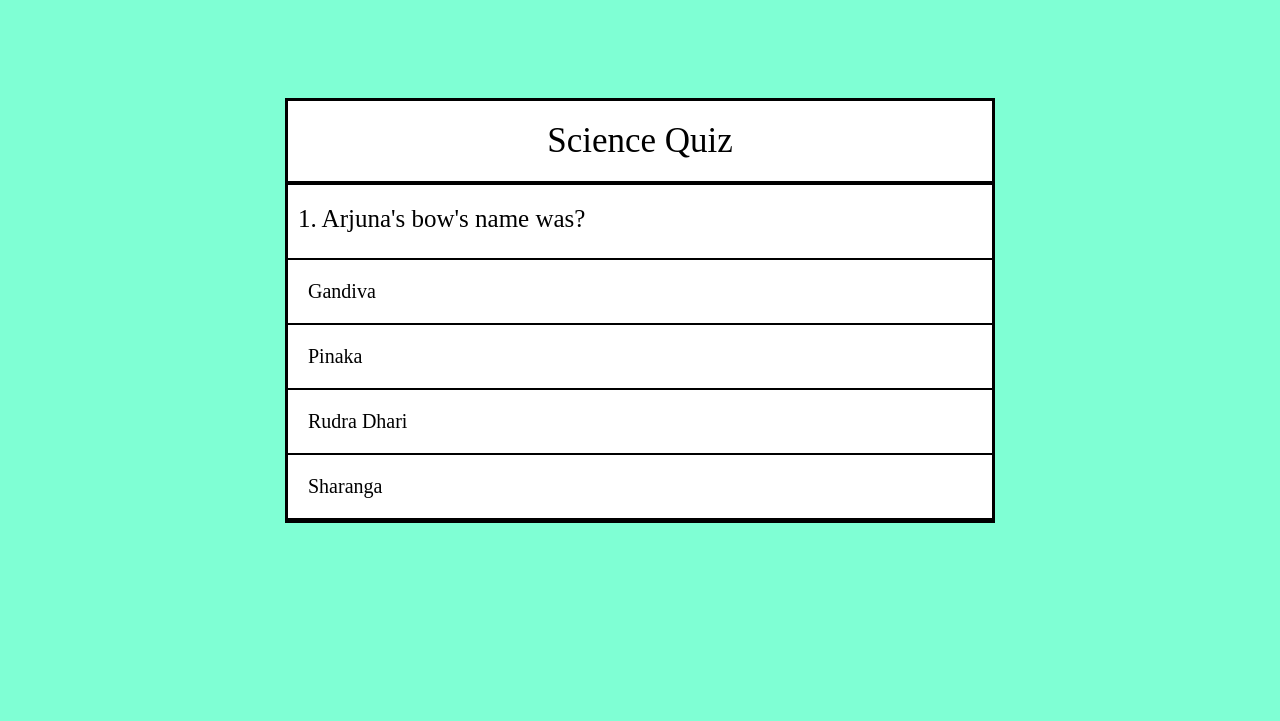
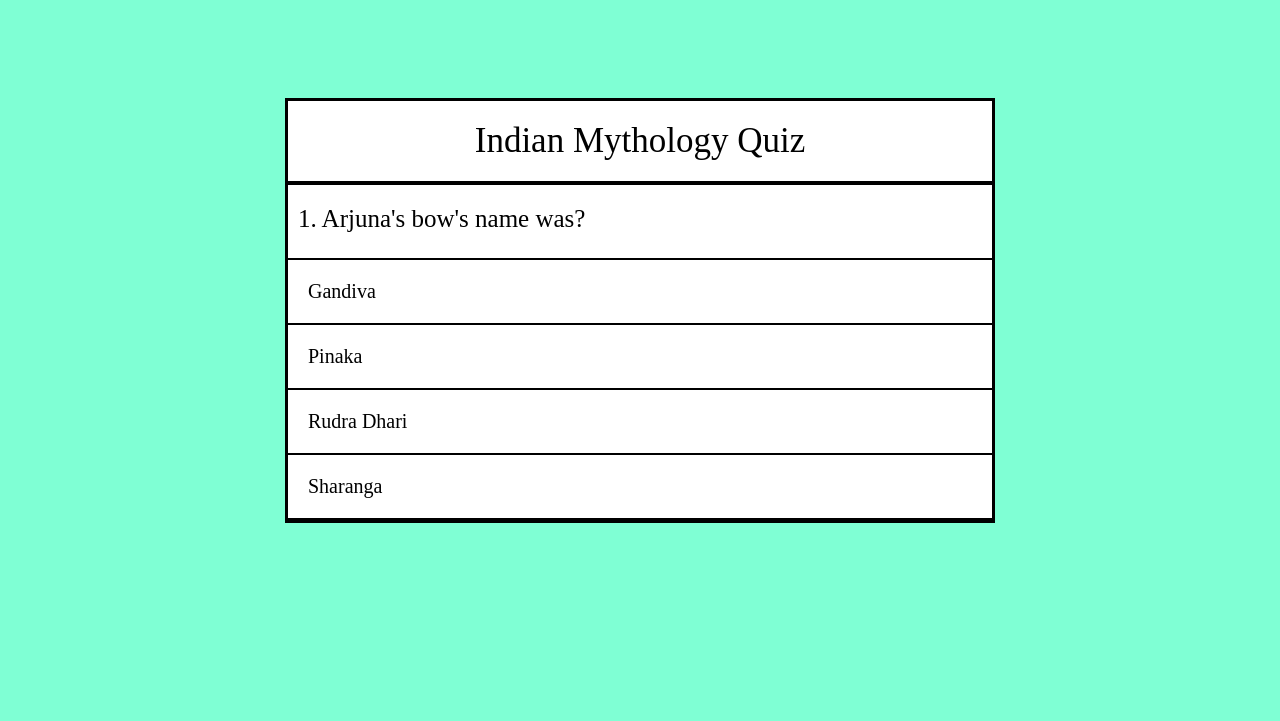
Before and after one commit to Webdev-quizzz/First_project, a plain HTML site: page mythology.html in a window 1280 px wide. Shown: the part 68-789 px from the top of the page. Drawn offline with Linux system fonts and the light colour scheme.

Commit message:
files added

```diff
--- a/mythology.html
+++ b/mythology.html
@@ -20,7 +20,7 @@
         </div>
     </header>
     <div id="quiz-box">
-        <h1 id="topic">Science Quiz</h1>
+        <h1 id="topic">Indian Mythology Quiz</h1>
         <div id="options" class="quiz">
             <h2 id="que">1. que?</h2>
             <div id="options-div">
```
Also changed, not shown: cosmos.html (+1 -1 lines).
